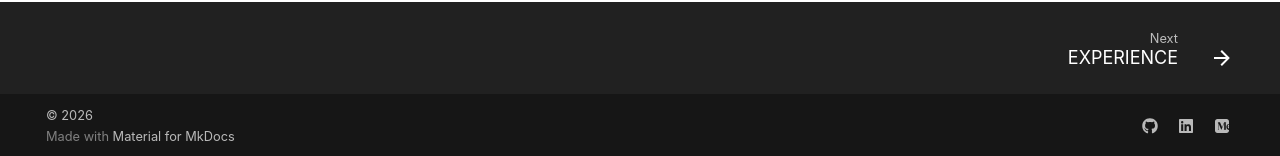
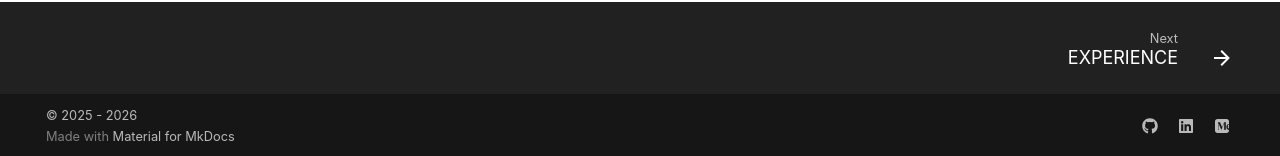
Before and after one commit to maudes/cv, an MkDocs documentation site: the page built from docs/index.md, in a window 1280 px wide. Shown: the part 741-897 px from the top of the page. Built offline with MkDocs 1.6.1 and Material for MkDocs 9.7.7, drawn with Linux system fonts in a browser that asks for light colours; some web fonts are replaced.

Commit message:
Update copyright year

```diff
--- a/mkdocs.yml
+++ b/mkdocs.yml
@@ -7,7 +7,7 @@ site_url: https://maudes.github.io/cv
 
 
 # Copyright
-copyright: "&copy; 2026"
+copyright: "&copy; 2025 - 2026"
 
 plugins:
   - tags
```
